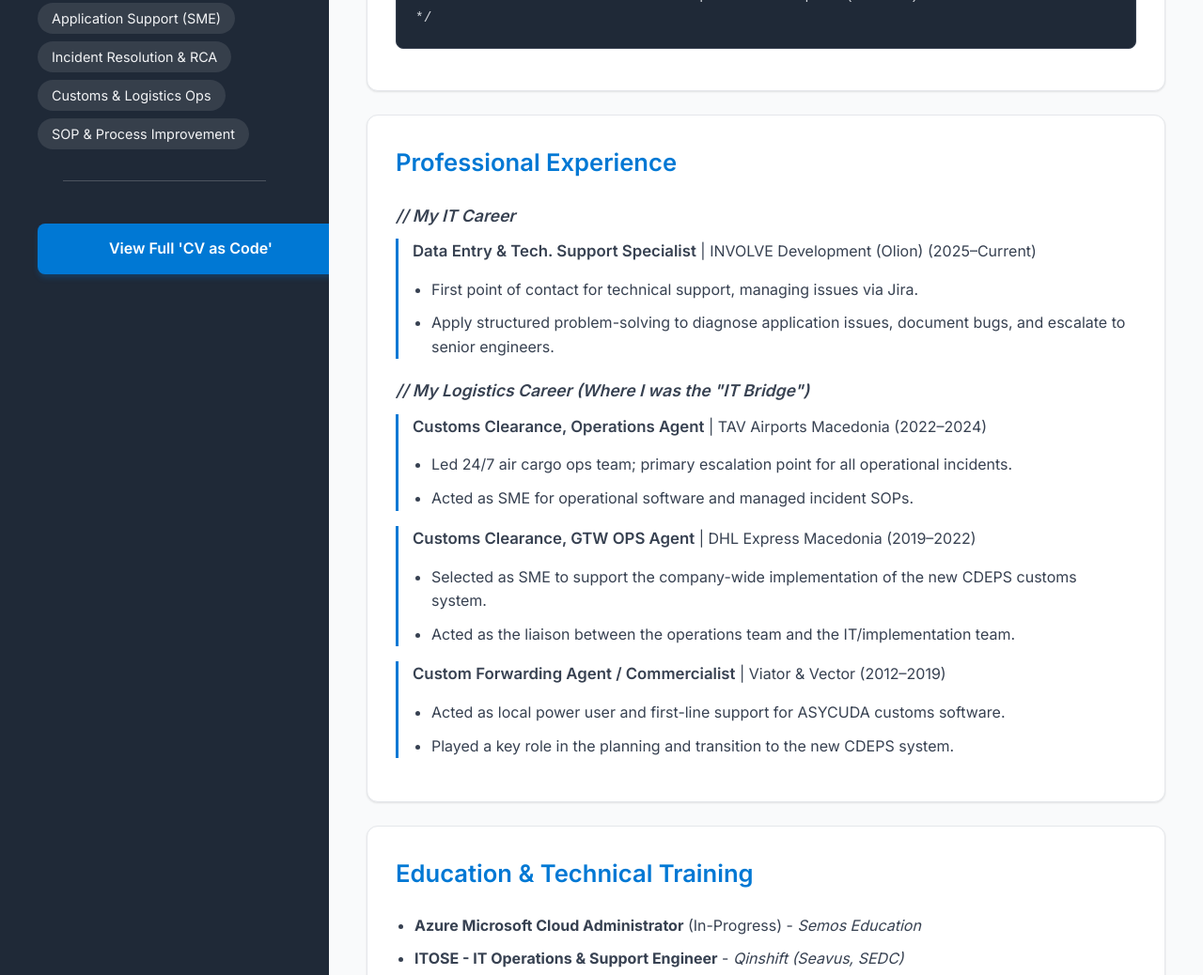
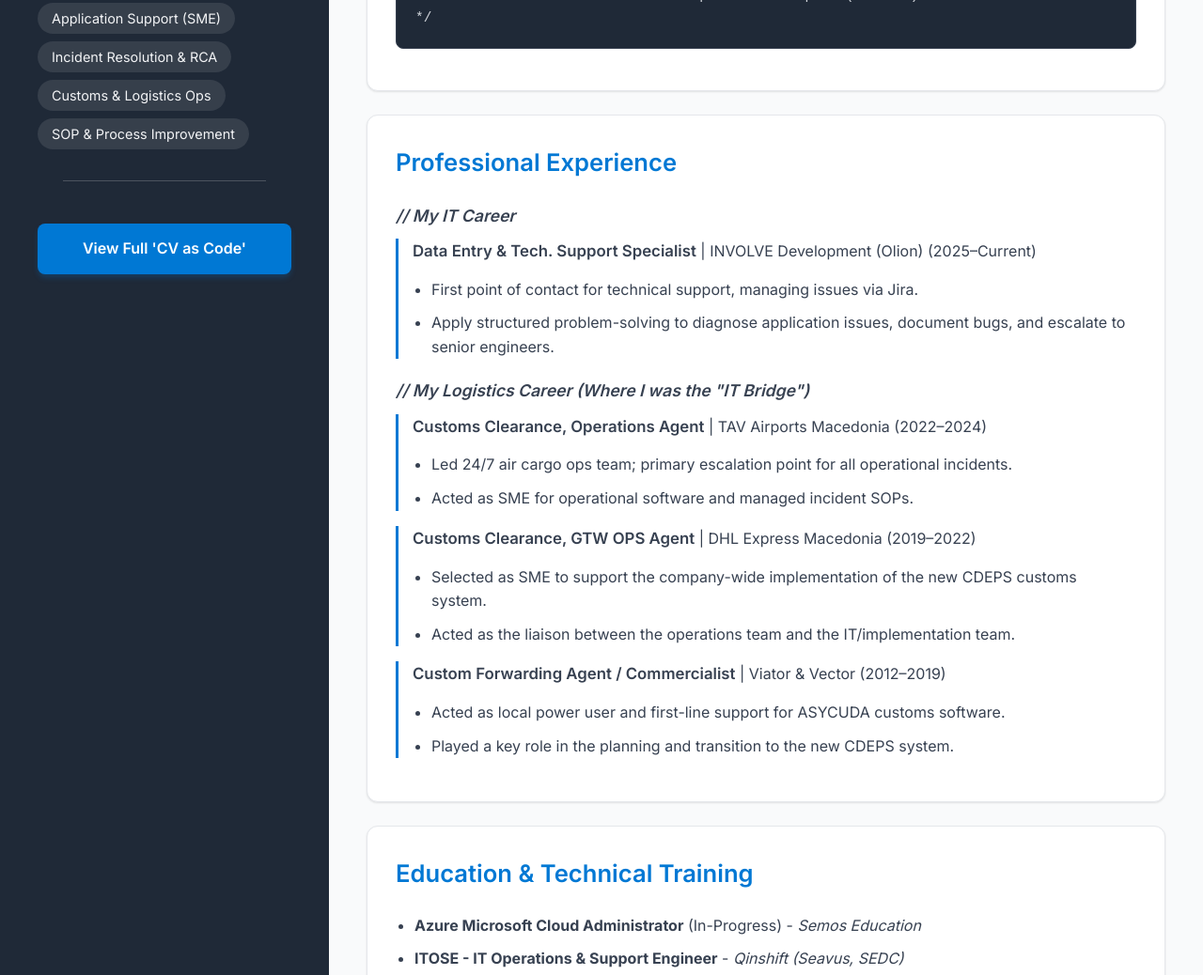
Before and after one commit to LeoLeoNanevski/LeoLeoNanevski.github.io, a plain HTML site: page index.html in a window 1280 px wide. Shown: the part 1057-2095 px from the top of the page at 94% size. Drawn offline with Linux system fonts and the light colour scheme.

Commit message:
Update style.css

```diff
--- a/style.css
+++ b/style.css
@@ -143,6 +143,7 @@ body {
 .btn {
     display: block;
     width: 100%;
+    box-sizing: border-box; /* <-- ADD THIS LINE */
     background-color: var(--primary-color);
     color: #fff;
     padding: 14px 28px;
```
